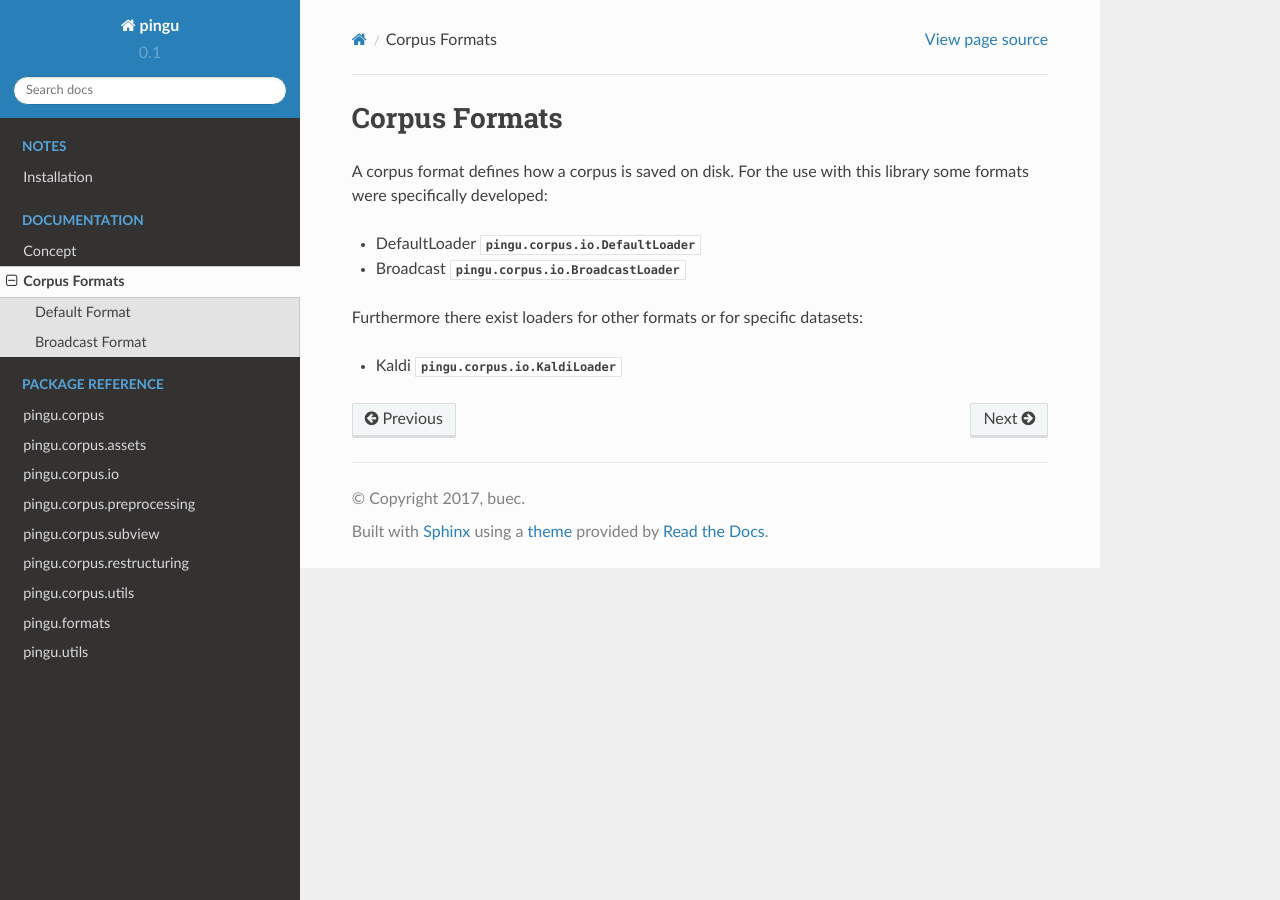
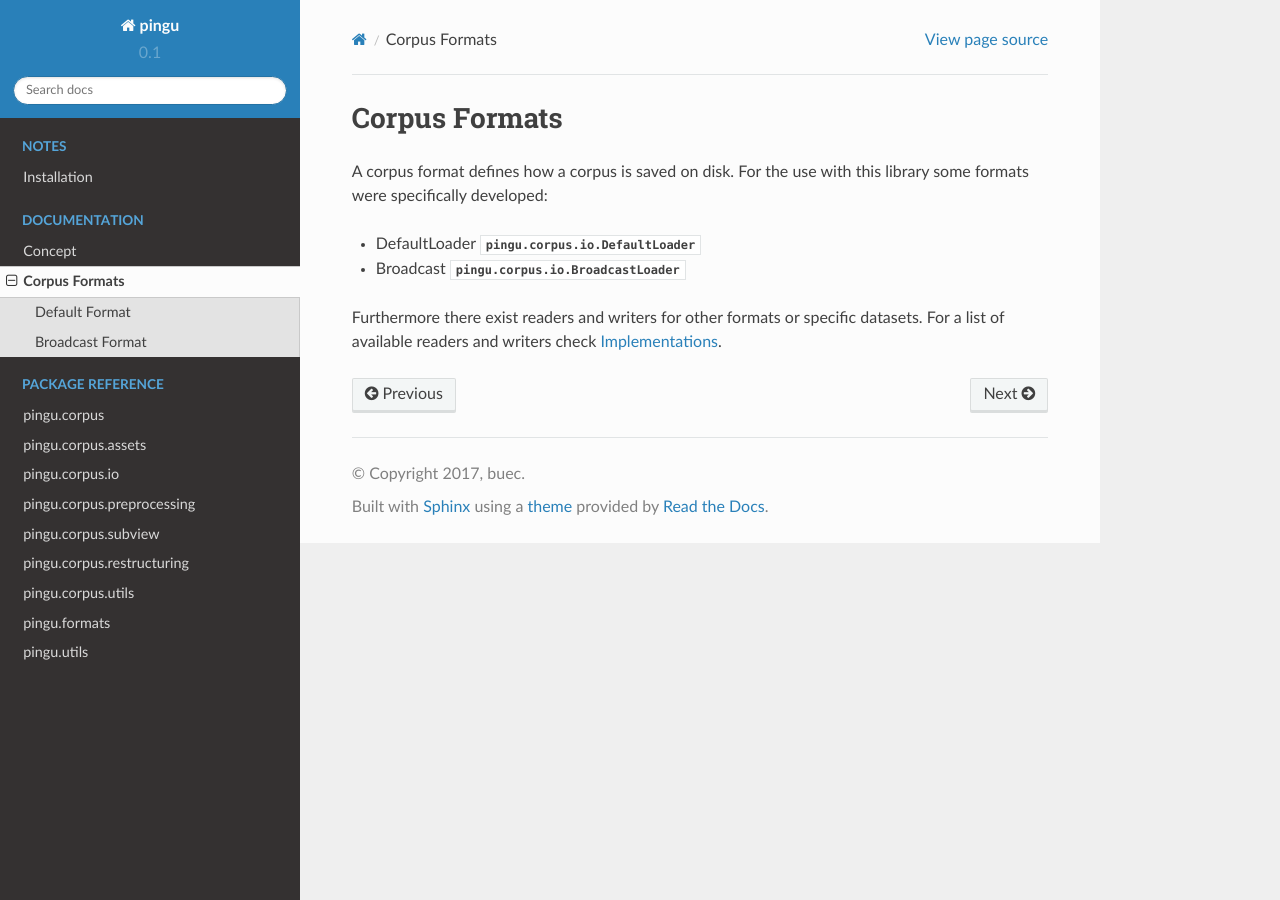
Before and after one commit to ynop/audiomate, a Sphinx documentation site: the page built from docs/documentation/formats.rst, in a window 1280 px wide. Built offline with Sphinx 7.4.7 and the Read the Docs theme 2.0.0, drawn with Linux system fonts in a browser that asks for light colours.

Commit message:
Update io documentation

```diff
--- a/docs/documentation/formats.rst
+++ b/docs/documentation/formats.rst
@@ -13,6 +13,5 @@ A corpus format defines how a corpus is saved on disk. For the use with this lib
 * DefaultLoader :class:`pingu.corpus.io.DefaultLoader`
 * Broadcast :class:`pingu.corpus.io.BroadcastLoader`
 
-Furthermore there exist loaders for other formats or for specific datasets:
-
-* Kaldi :class:`pingu.corpus.io.KaldiLoader`
+Furthermore there exist readers and writers for other formats or specific datasets.
+For a list of available readers and writers check :ref:`io_implementations`.
```
Also changed, not shown: docs/reference/io.rst (+8 -0 lines).
